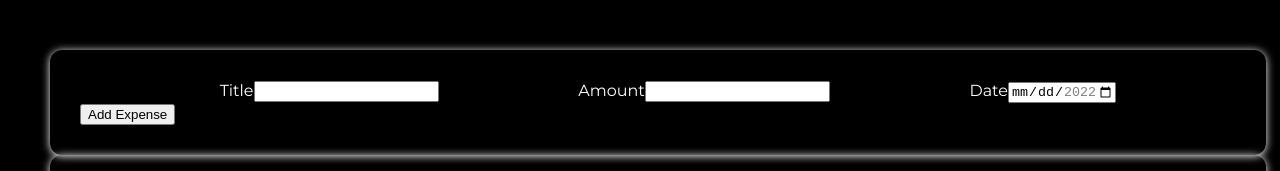
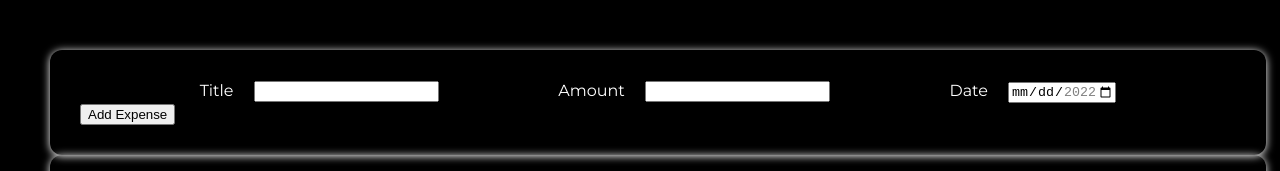
Before and after one commit to itsskofficial/Expense-Tracker, a React (Create React App) app: page / in a window 1280 px wide. Shown: the top 171 px of the page. Built offline with nearby package versions, Linux system fonts and the light colour scheme.

Commit message:
Dec 5, 2022, 9:13 AM

```diff
--- a/src/components/Expenses/css/NewExpenseItem.css
+++ b/src/components/Expenses/css/NewExpenseItem.css
@@ -9,5 +9,5 @@
 .new-expense-item-label{
     color: white;
     font-family: 'Montserrat', sans-serif;
-    margin-left: 20px;
+    margin-right: 20px;
 }
```
